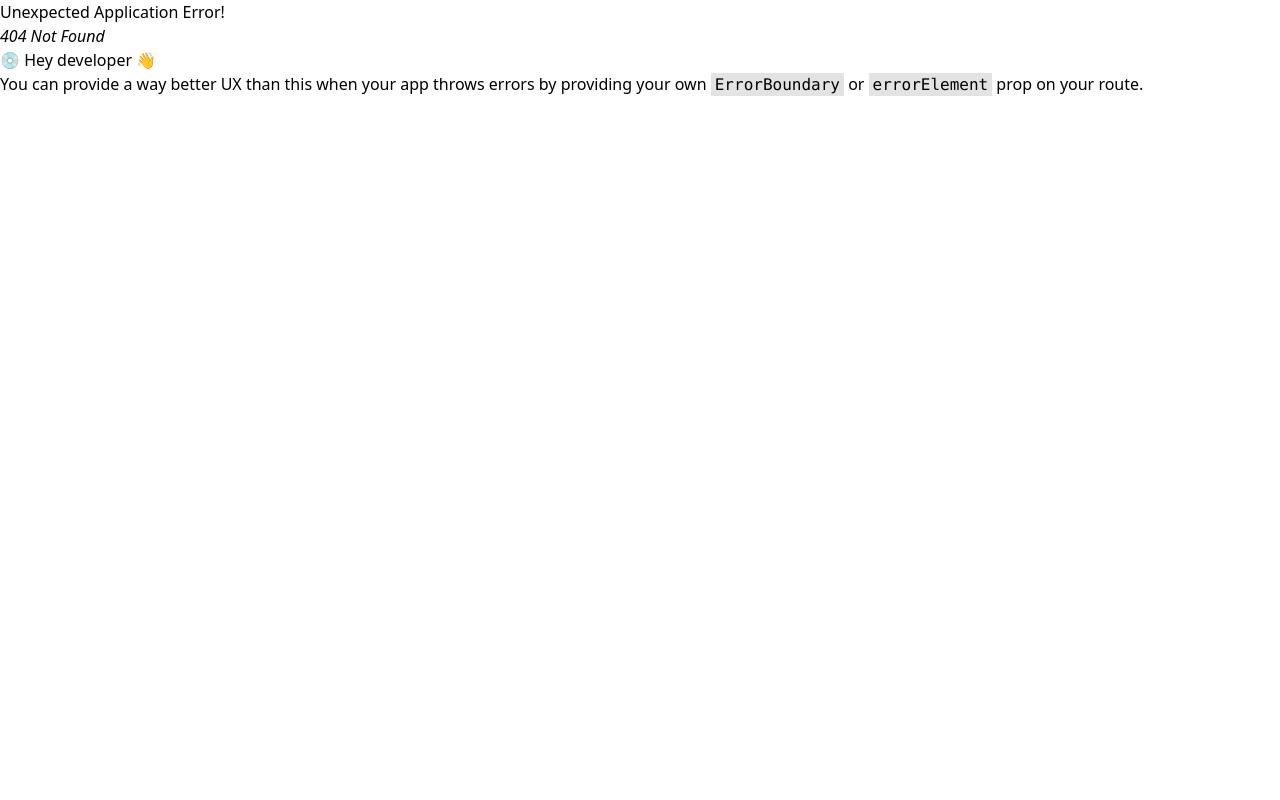
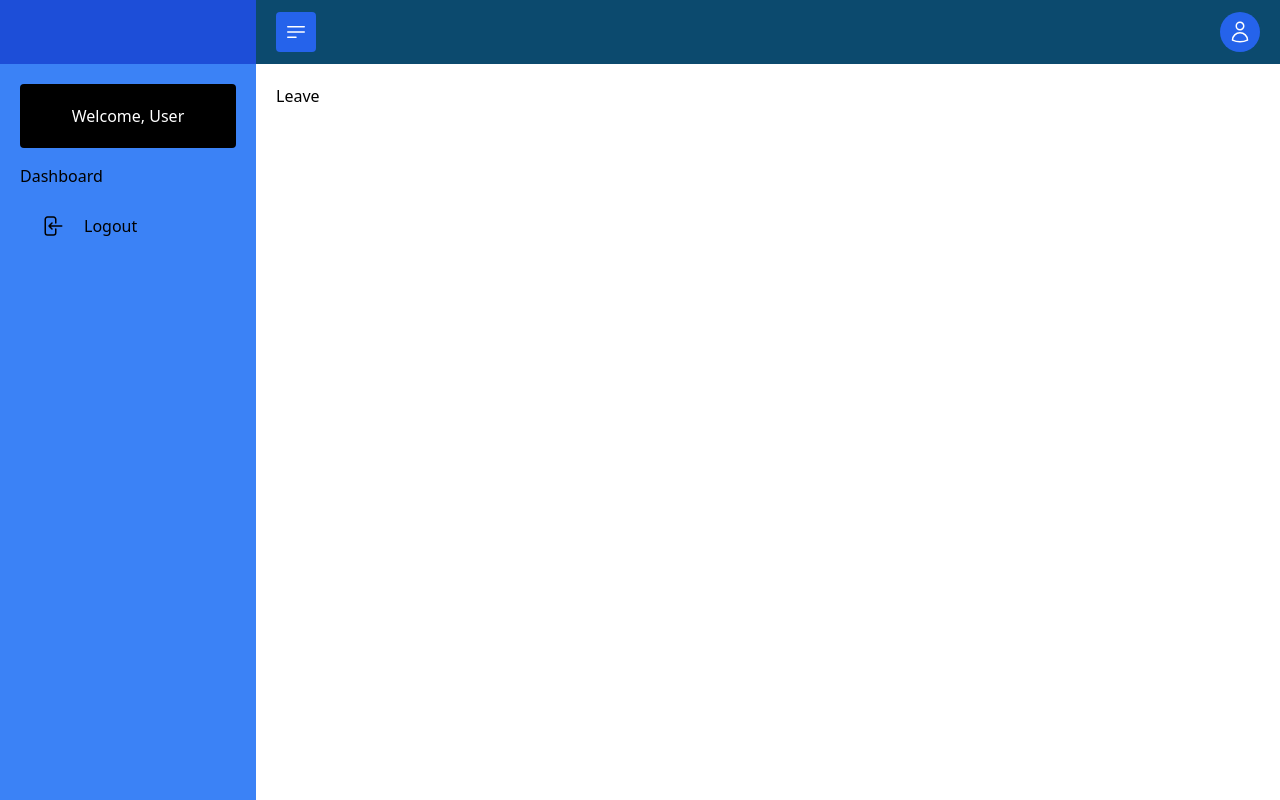
Before and after one commit to Mark-Garner/capstone-sweldo-app, a React (Create React App) app in the folder client/: page /admin/leave in a window 1280 px wide. Before the commit this address had no page. Built offline with nearby package versions, Linux system fonts and the light colour scheme.

Commit message:
added leave page

```diff
--- a/client/src/App.jsx
+++ b/client/src/App.jsx
@@ -10,6 +10,7 @@ import AdminDashboard from './pages/admin/admin_dashboard'
 import Employee from './pages/admin/employee'
 import Department from './pages/admin/department'
 import Job from './pages/admin/job'
+import Leave from './pages/admin/leave'
 
 const router = createBrowserRouter([
   {
@@ -37,6 +38,10 @@ const router = createBrowserRouter([
         path: '/admin/job',
         element: <Job />
       },
+      {
+        path: '/admin/leave',
+        element: <Leave />
+      },
     ]
   }
 ])
--- /dev/null
+++ b/client/src/pages/admin/leave.jsx
@@ -0,0 +1,5 @@
+const Leave = () => {
+  return <div>Leave</div>
+}
+
+export default Leave
```
